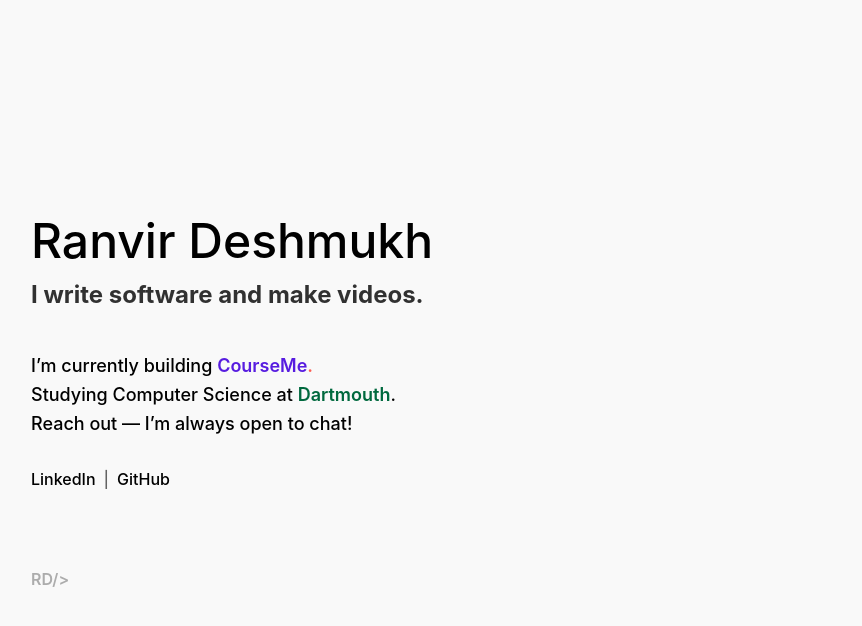
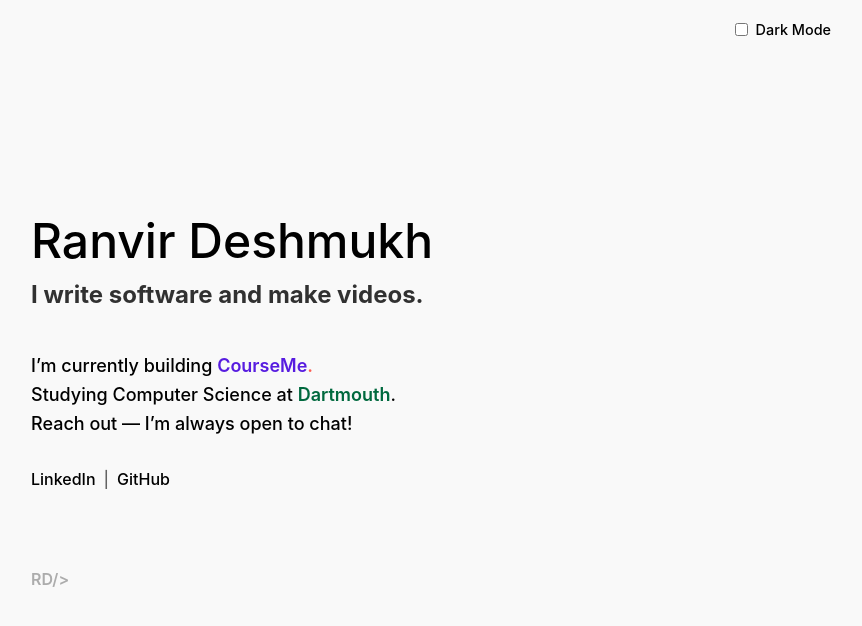
Before and after one commit to Ranvirdeshmukh/Portfolio, a React (Create React App) app: page / in a window 1280 px wide. Shown: the top 626 px of the page, without its empty margins (209-1071 px from the left). Built offline with nearby package versions, Linux system fonts and the light colour scheme.

Commit message:
added dark

```diff
--- a/src/pages/MainPage.jsx
+++ b/src/pages/MainPage.jsx
@@ -3,6 +3,7 @@ import React, { useEffect, useState } from 'react';
 const MinimalPortfolio = () => {
   const [isVisible, setIsVisible] = useState(false);
   const [isDesktop, setIsDesktop] = useState(false);
+  const [darkMode, setDarkMode] = useState(false); // New state for dark mode
 
   useEffect(() => {
     document.title = 'Ranvir.';
@@ -21,10 +22,13 @@ const MinimalPortfolio = () => {
     };
   }, []);
 
+  // Adjust styles based on darkMode state
   const styles = {
     container: {
-      backgroundColor: '#f9f9f9',
-      color: '#000000',
+      background: darkMode
+        ? 'linear-gradient(90deg, #1C093F 0%, #0C0F33 100%)'
+        : '#f9f9f9',
+      color: darkMode ? '#ffffff' : '#000000',
       minHeight: '100vh',
       fontFamily: "'SF Pro Display', sans-serif",
       fontWeight: 500,
@@ -34,6 +38,8 @@ const MinimalPortfolio = () => {
       margin: '0 auto',
       padding: '0 20px',
       maxWidth: isDesktop ? '800px' : '600px',
+      transition: 'background 0.3s ease, color 0.3s ease',
+      position: 'relative',
     },
     name: {
       fontSize: isDesktop ? '48px' : '32px',
@@ -52,7 +58,7 @@ const MinimalPortfolio = () => {
     },
     dartmouthLink: {
       textDecoration: 'none',
-      color: '#00693e', // Dartmouth Green
+      color: darkMode ? '#8bc34a' : '#00693e', // Adjust Dartmouth link for dark mode
       fontWeight: 600,
     },
     linkContainer: {
@@ -63,31 +69,49 @@ const MinimalPortfolio = () => {
     },
     linkStyle: {
       textDecoration: 'none',
-      color: '#000000',
+      color: darkMode ? '#ffffff' : '#000000',
       fontWeight: 500,
     },
     linkSeparator: {
-      color: '#000000',
+      color: darkMode ? '#ffffff' : '#000000',
       opacity: 0.6,
     },
     bottomLogo: {
       marginTop: '40px',
       fontSize: isDesktop ? '16px' : '14px',
       fontWeight: 600,
-      color: '#999999',
+      color: darkMode ? '#cccccc' : '#999999',
       opacity: 0.8,
       alignSelf: 'flex-start',
+    },
+    // Optional: styling for the dark mode toggle container
+    toggleContainer: {
+      position: 'absolute',
+      top: '20px',
+      right: '20px',
+      fontSize: '0.9rem',
+      cursor: 'pointer',
+      display: 'flex',
+      alignItems: 'center',
+    },
+    toggleInput: {
+      marginRight: '8px',
     },
   };
 
   return (
-    <div
-      style={{
-        ...styles.container,
-        opacity: isVisible ? 1 : 0,
-        transition: 'opacity 1s ease-in',
-      }}
-    >
+    <div style={{ ...styles.container, opacity: isVisible ? 1 : 0, transition: 'opacity 1s ease-in' }}>
+      {/* Dark Mode Toggle */}
+      <div style={styles.toggleContainer}>
+        <input
+          type="checkbox"
+          checked={darkMode}
+          onChange={() => setDarkMode(prev => !prev)}
+          style={styles.toggleInput}
+        />
+        Dark Mode
+      </div>
+
       <h2 style={styles.name}>Ranvir Deshmukh</h2>
       <h3 style={styles.tagline}>I write software and make videos.</h3>
 
@@ -99,14 +123,14 @@ const MinimalPortfolio = () => {
           rel="noopener noreferrer"
           style={{
             textDecoration: 'none',
-            color: '#571ce0',
+            color: darkMode ? '#c792ea' : '#571ce0', // Adjust CourseMe link color based on dark mode
             fontWeight: 600,
           }}
         >
           CourseMe
         </a>
         <span style={{ color: '#FD5E53', fontWeight: 600 }}>.</span> <br />
-        Studying Computer Science at {' '}
+        Studying Computer Science at{' '}
         <a
           href="https://home.dartmouth.edu/"
           target="_blank"
```
